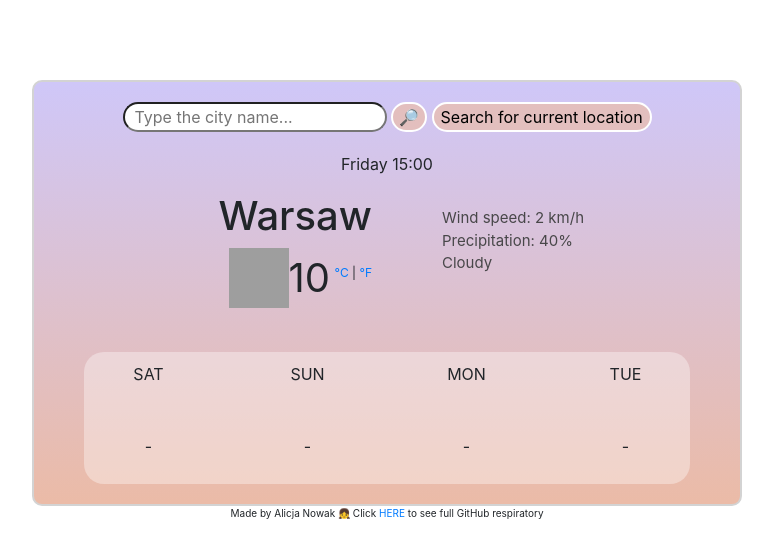
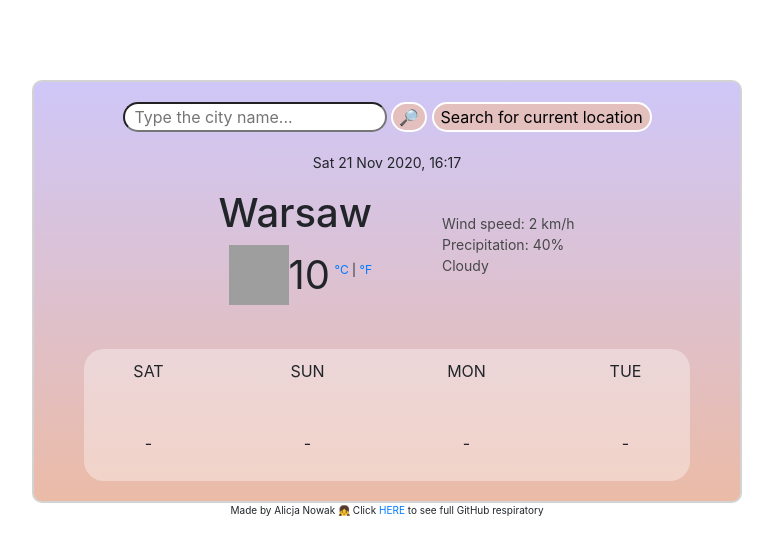
Before and after one commit to averlye/Weather-App-Project-2, a plain HTML site: page index.html in a window 1280 px wide. Shown: the whole page, without its empty margins (253-1026 px from the left). Drawn offline with nearby package versions, Linux system fonts and the light colour scheme; grey boxes are pictures that could not be loaded.

Commit message:
current date JS

```diff
--- a/script.js
+++ b/script.js
@@ -0,0 +1,30 @@
+//DATE AND HOUR
+let now = new Date();
+
+let date = now.getDate();
+let year = now.getFullYear();
+
+let days = ["Sun", "Mon", "Tue", "Wed", "Thu", "Fri", "Sat"];
+let day = days[now.getDay()];
+
+let months = [
+  "Jan",
+  "Feb",
+  "Mar",
+  "Apr",
+  "May",
+  "Jun",
+  "Jul",
+  "Aug",
+  "Sep",
+  "Oct",
+  "Nov",
+  "Dec"
+];
+let month = months[now.getMonth()];
+
+let hour = now.getHours();
+let minute = now.getMinutes();
+
+let currentDate = document.querySelector("#date");
+currentDate.innerHTML = `${day} ${date} ${month} ${year}, ${hour}:${minute}`;
--- a/styles.css
+++ b/styles.css
@@ -15,6 +15,7 @@ body {
 }
 #date {
   padding-top: 20px;
+  font-size: 14px;
 }
 .city-forecast {
   border-radius: 20px;
@@ -100,8 +101,8 @@ footer {
   color:
 }
 ul {
-  margin-top: 15px;
+  margin-top: 24px;
   list-style: none;
-  font-size: 15px;
+  font-size: 14px;
   color: #484749;
 }
```
